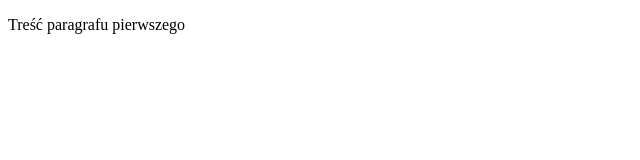
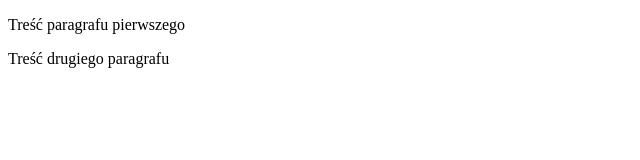
Before and after one commit to Przemyslaw29/Przemyslaw29.github.io, a plain HTML site: page index.html in a window 1280 px wide. Shown: the whole page, without its empty margins (0-640 px from the left). Drawn offline with Linux system fonts and the light colour scheme.

Commit message:
aktualna wersja

```diff
--- a/index.html
+++ b/index.html
@@ -6,5 +6,6 @@
 </head>
 <body>
     <p>Treść paragrafu pierwszego</p>
+    <p>Treść drugiego paragrafu</p>
 </body>
 </html>
```
